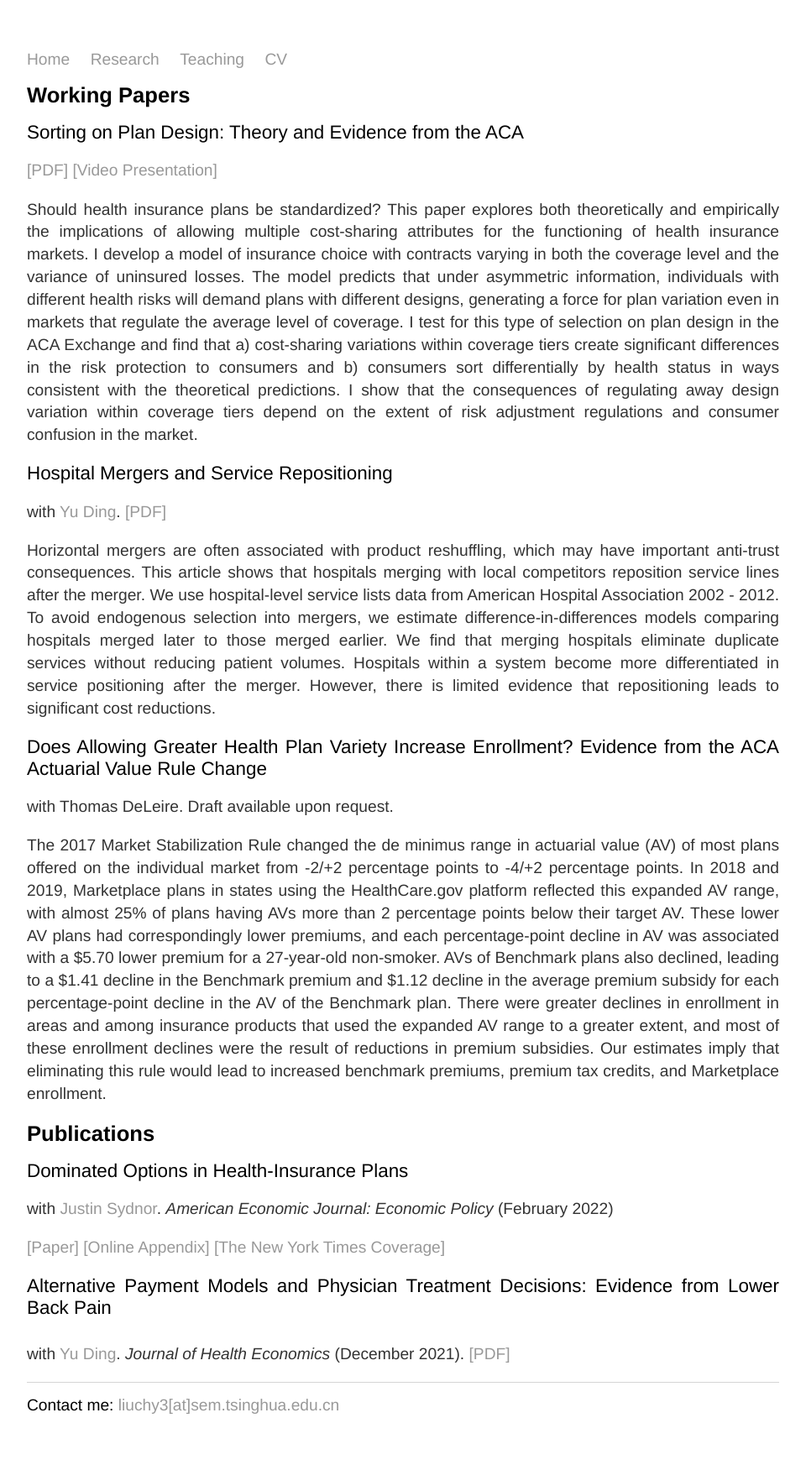
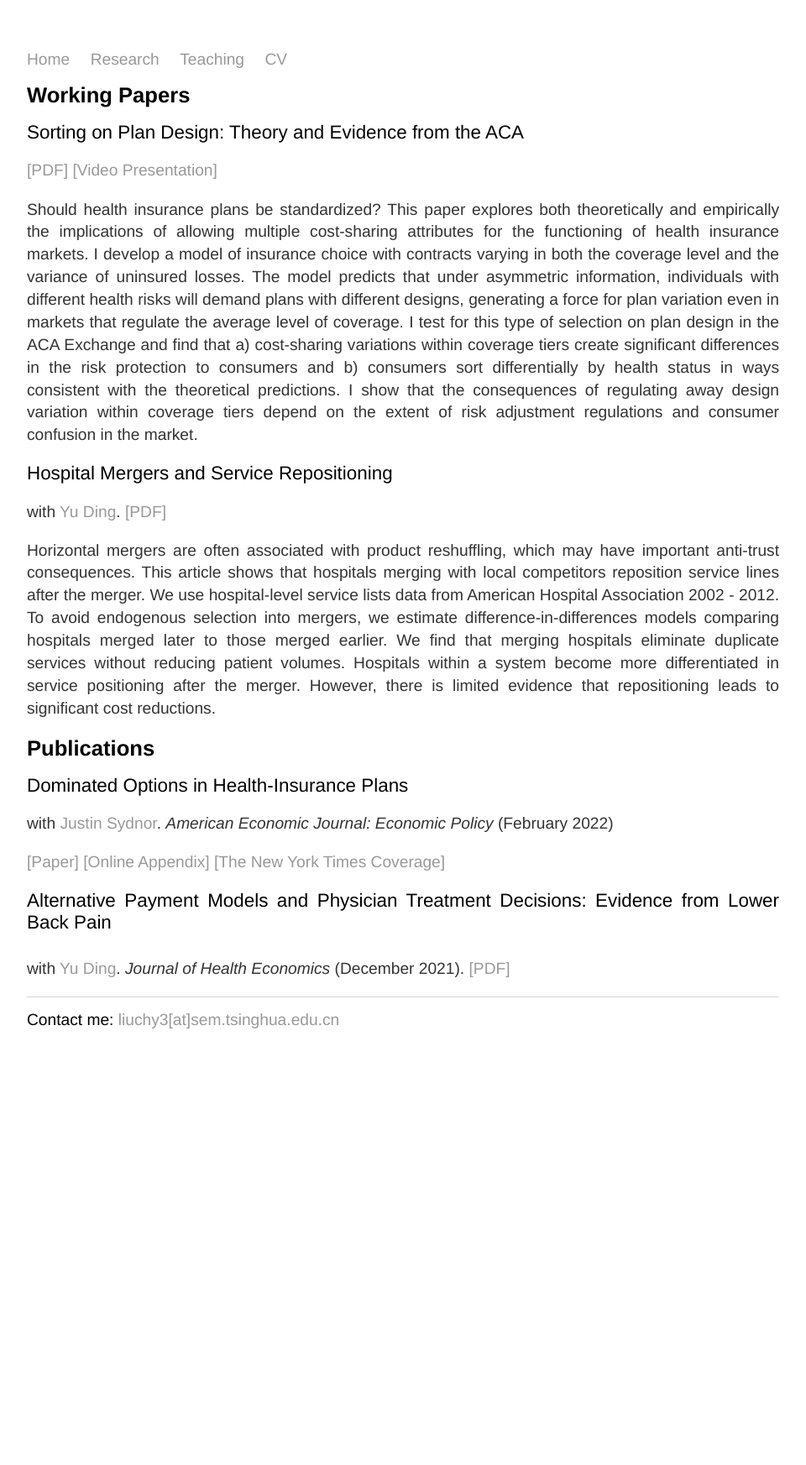
Before and after one commit to trifen/feng3hu.github.io, a Jekyll site: the page built from research.html, in a window 1280 px wide. Shown: the whole page at 84% size, without its empty margins (160-1120 px from the left). Built offline with Jekyll 4.4.1, drawn with Linux system fonts in a browser that asks for light colours; after the commit the page ends 1286 px from its top, so only the background shows below that.

Commit message:
Update research.html

```diff
--- a/research.html
+++ b/research.html
@@ -13,10 +13,6 @@ title: Chenyuan Liu
 				<p>with <a href= "https://sites.google.com/wisc.edu/yu-ding/" target="_blank">Yu Ding</a>. <a href= "https://chenyuanliu.github.io/files/HospitalServiceRepositioning_DingLiu.pdf" target="_blank">[PDF]</a></p>
 				<p>Horizontal mergers are often associated with product reshuffling, which may have important anti-trust consequences. This article shows that hospitals merging with local competitors reposition service lines after the merger. We use hospital-level service lists data from American Hospital Association 2002 - 2012. To avoid endogenous selection into mergers, we estimate difference-in-differences models comparing hospitals merged later to those merged earlier. We find that merging hospitals eliminate duplicate services without reducing patient volumes. Hospitals within a system become more differentiated in service positioning after the merger. However, there is limited evidence that repositioning leads to significant cost reductions.</p>
 				<p> </p>
-			<h2>Does Allowing Greater Health Plan Variety Increase Enrollment? Evidence from the ACA Actuarial Value Rule Change</h2>
-				<p>with Thomas DeLeire. Draft available upon request. </p>
-				<p> The 2017 Market Stabilization Rule changed the de minimus range in actuarial value (AV) of most plans offered on the individual market from -2/+2 percentage points to -4/+2 percentage points. In 2018 and 2019, Marketplace plans in states using the HealthCare.gov platform reflected this expanded AV range, with almost 25% of plans having AVs more than 2 percentage points below their target AV. These lower AV plans had correspondingly lower premiums, and each percentage-point decline in AV was associated with a $5.70 lower premium for a 27-year-old non-smoker. AVs of Benchmark plans also declined, leading to a $1.41 decline in the Benchmark premium and $1.12 decline in the average premium subsidy for each percentage-point decline in the AV of the Benchmark plan. There were greater declines in enrollment in areas and among insurance products that used the expanded AV range to a greater extent, and most of these enrollment declines were the result of reductions in premium subsidies. Our estimates imply that eliminating this rule would lead to increased benchmark premiums, premium tax credits, and Marketplace enrollment. </p>
-				<p> </p>
 
 		<h1> Publications </h1>
 			<h2>Dominated Options in Health-Insurance Plans</h2>
```
